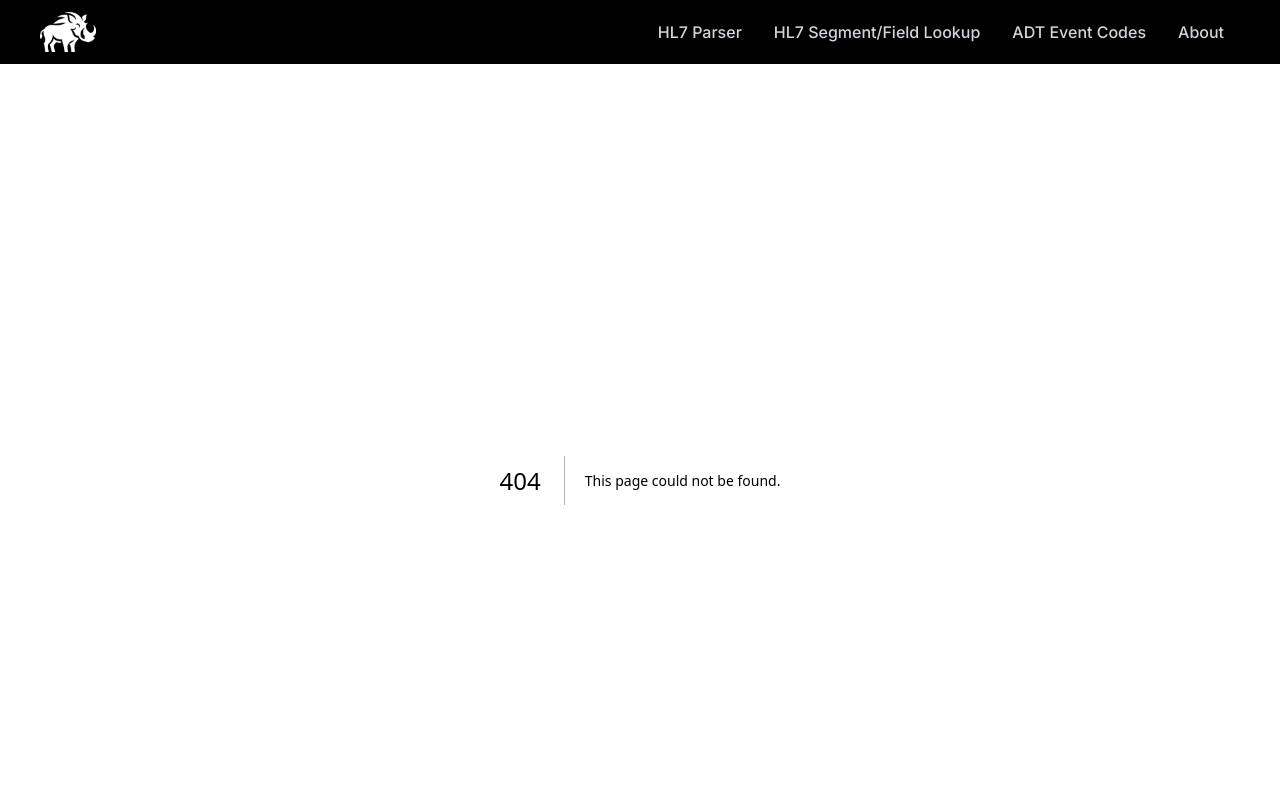
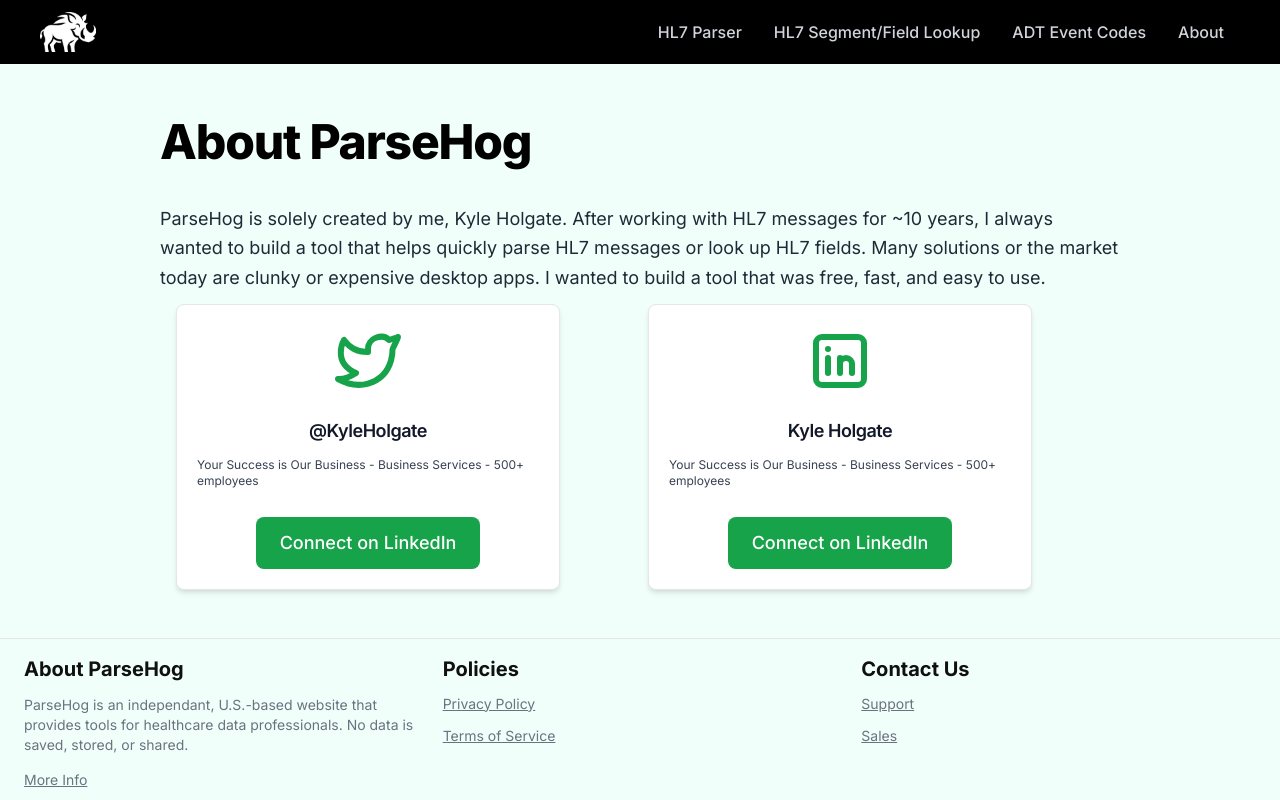
Before and after one commit to kyleholgate/parse-hog-next, a Next.js app: page /about in a window 1280 px wide. Before the commit this address had no page. Shown: the top 800 px of the page. Built offline with nearby package versions, Linux system fonts and the light colour scheme.

Commit message:
redirects, about page WIP, social media card WIP

```diff
--- /dev/null
+++ b/app/about/page.tsx
@@ -0,0 +1,43 @@
+import Heading from "@/app/components/ui/Heading";
+import SocialMediaCard from "@/app/components/ui/SocialMediaCard";
+import { TbBrandTwitter, TbBrandLinkedin } from "react-icons/tb";
+
+
+export const metadata = {
+    title: 'About ParseHog',
+    description: '',
+}
+
+export default function Page() {
+    return (
+        <div className="text-lg">
+            <Heading level={1}>About ParseHog</Heading>
+            <p>
+                ParseHog is solely created by me, Kyle Holgate. After working with HL7 messages for ~10 years, I always wanted to build a tool that helps quickly parse HL7 messages or look up HL7 fields. Many solutions or the market today are clunky or expensive desktop apps. I wanted to build a tool that was free, fast, and easy to use.
+            </p>
+
+            <div className="container mx-auto px-4">
+                <div className="grid md:grid-cols-2 gap-4">
+                    {/* Render two SocialMediaCard components with example props */}
+                    <SocialMediaCard
+                        icon={<TbBrandTwitter />}
+                        headingText="@KyleHolgate"
+                        buttonText="Connect on LinkedIn"
+                        descriptionText="Your Success is Our Business - Business Services - 500+ employees"
+                    />
+                    <SocialMediaCard
+                        icon={<TbBrandLinkedin />}
+                        headingText="Kyle Holgate"
+                        buttonText="Connect on LinkedIn"
+                        descriptionText="Your Success is Our Business - Business Services - 500+ employees"
+                    />
+                </div>
+            </div>
+
+
+
+
+
+        </div >
+    )
+}
--- /dev/null
+++ b/app/components/ui/SocialMediaCard.tsx
@@ -0,0 +1,34 @@
+// Import React and Next.js libraries
+import React from 'react';
+
+// Define the interface for our props
+interface SocialCardProps {
+    icon: React.ReactNode;
+    headingText: string;
+    buttonText: string;
+    descriptionText: string;
+}
+
+// Update the SocialMediaCard component
+const SocialMediaCard: React.FC<SocialCardProps> = ({ icon, headingText, buttonText, descriptionText }) => {
+    return (
+        <div className="max-w-sm bg-white rounded-lg border border-gray-200 shadow-md ">
+            <div className="flex justify-center pt-5">
+                {/* Render the passed React node here */}
+                <span className="text-7xl text-green-600">{icon}</span>
+            </div>
+            <div className="p-5">
+                <h3 className="text-lg text-center font-semibold tracking-tight text-gray-900 ">{headingText}</h3>
+                <p className="font-normal text-xs text-gray-700 ">{descriptionText}</p>
+                <div className="flex justify-center">
+                    <a href="#" className="mt-4 inline-flex items-center py-3 px-6 text-lg font-medium text-center text-white bg-green-600 rounded-lg hover:bg-green-800 focus:ring-4 focus:ring-green-400 ">
+                        {buttonText}
+                    </a>
+                </div>
+            </div>
+        </div>
+    );
+};
+
+// Export the component
+export default SocialMediaCard;
--- a/next.config.js
+++ b/next.config.js
@@ -1,4 +1,24 @@
 /** @type {import('next').NextConfig} */
-const nextConfig = {}
+const nextConfig = {
+    async redirects() {
+        return [
+            {
+                source: '/hl7_parser',
+                destination: '/hl7/parser',
+                permanent: true,
+            },
+            {
+                source: '/hl7_lookup',
+                destination: '/hl7/lookup',
+                permanent: true,
+            },
+            {
+                source: '/adt_events',
+                destination: '/hl7/adt-events',
+                permanent: true,
+            }
+        ]
+    },
+}
 
 module.exports = nextConfig
```
